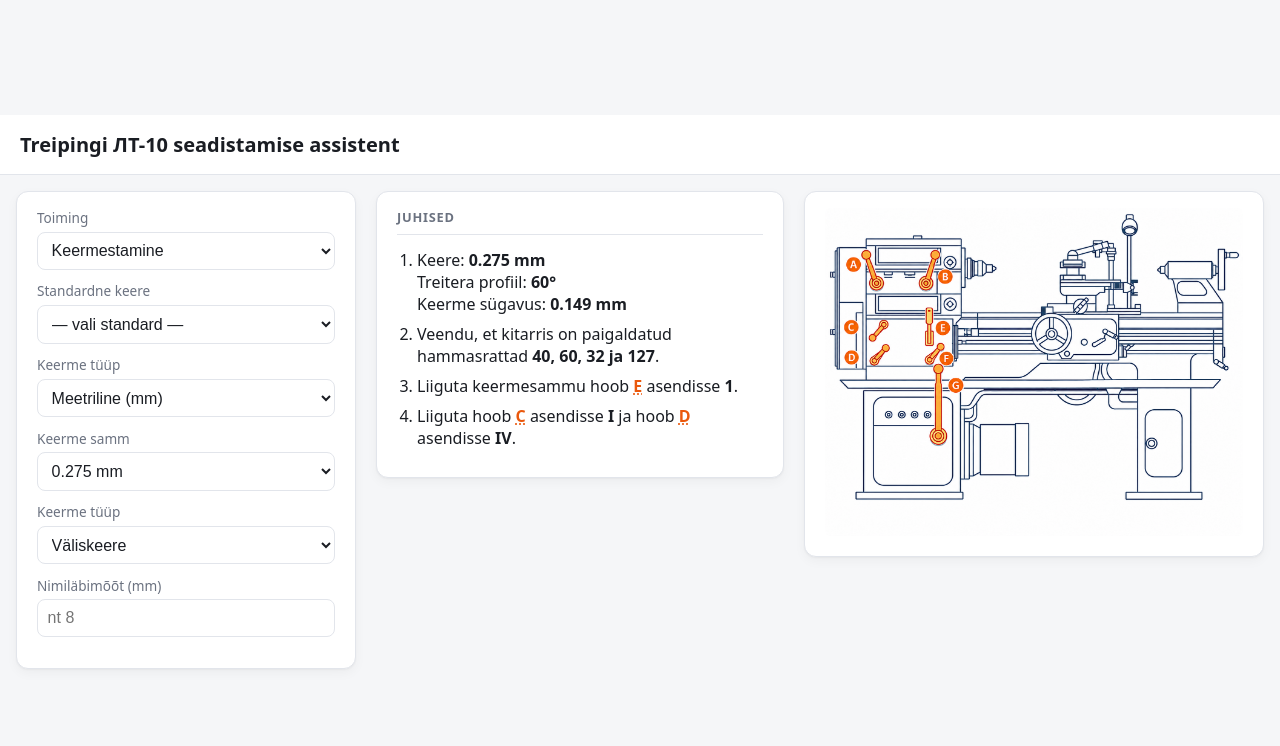
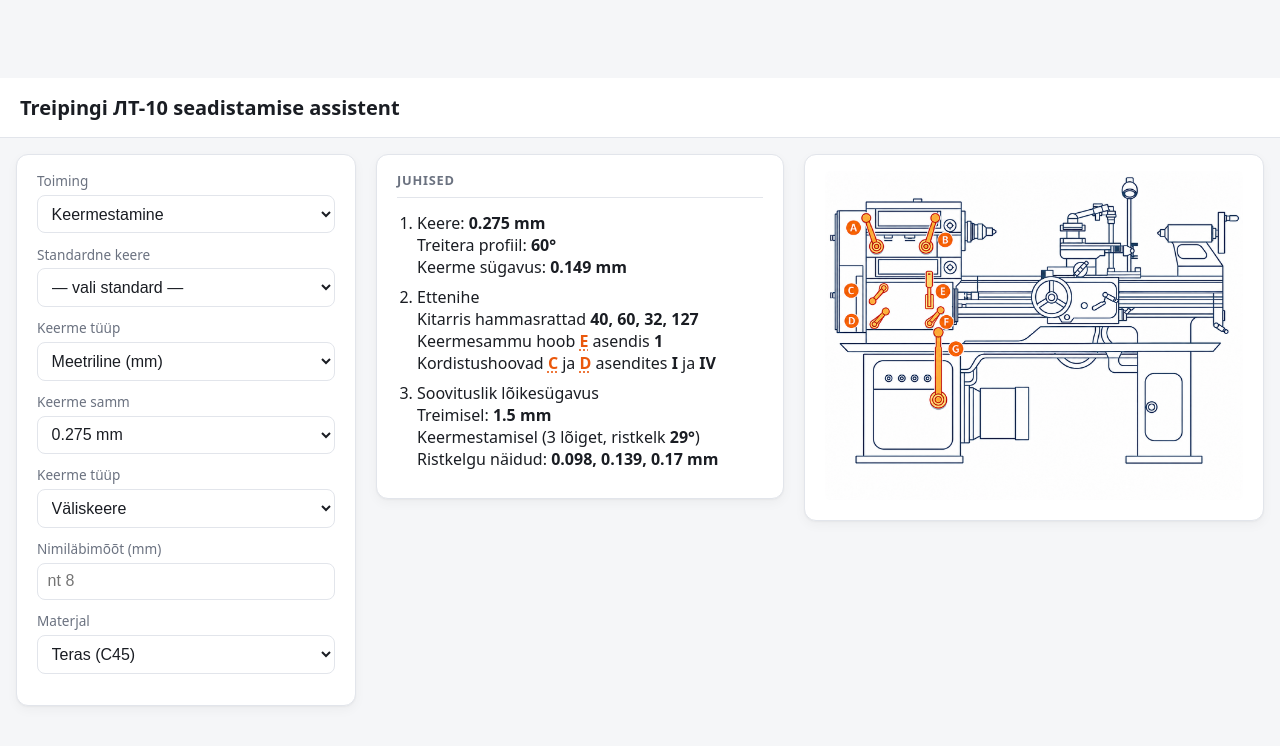
Before and after one commit to taivoliiv/treipingi-assistent, a plain HTML site: page index.html in a window 1280 px wide. Drawn offline with Linux system fonts and the light colour scheme.

Commit message:
Add spindle speed and cutting depth recommendations
- Restore standard/pitch display and thread depth in summary
- Add material selection with turning speed (Vc) and depth of cut
- Recommend spindle speed (lever B/G) for turning and threading
- Consolidate feed setup (gitara/E/C/D) into one "Ettenihe" step
- Add decreasing-pass threading schedule with compound slide readings

```diff
--- a/app.js
+++ b/app.js
@@ -5,15 +5,13 @@ const directionEl = document.getElementById("thread-direction");
 const directionFieldEl = document.getElementById("direction-field");
 const diameterEl = document.getElementById("diameter");
 const diameterFieldEl = document.getElementById("diameter-field");
+const materialEl = document.getElementById("material");
+const materialFieldEl = document.getElementById("material-field");
 const outputEl = document.getElementById("instructions-output");
 
 const EXTERNAL_TURNING_ALLOWANCE_MM = 0.1;
 
 let currentOptions = [];
-
-function gitaraGearsString(gears) {
-  return `${gears.slice(0, -1).join(", ")} ja ${gears[gears.length - 1]}`;
-}
 
 function buildOptionsForType(type) {
   const options = [];
@@ -82,6 +80,18 @@ function populateValues() {
   const supportsBlankSize = threadTypeEl.value !== "module";
   diameterFieldEl.style.display = supportsBlankSize ? "" : "none";
   directionFieldEl.style.display = supportsBlankSize ? "" : "none";
+  materialFieldEl.style.display = supportsBlankSize ? "" : "none";
+}
+
+function populateMaterials() {
+  MATERIALS.forEach((mat, index) => {
+    const el = document.createElement("option");
+    el.value = String(index);
+    el.textContent = mat.label;
+    materialEl.appendChild(el);
+  });
+  const defaultIndex = MATERIALS.findIndex((mat) => mat.id === "c45");
+  if (defaultIndex !== -1) materialEl.value = String(defaultIndex);
 }
 
 function populateStandardThreads() {
@@ -168,8 +178,10 @@ function generateInstructions() {
   if (std) summaryLines.push(`Standard: <strong>${std.designation}</strong>`);
   summaryLines.push(`Keere: <strong>${describeValue(r)}</strong>`);
 
-  if (r.threadType !== "module" && !Number.isNaN(nominalDiameter) && nominalDiameter > 0) {
-    const blank = calcBlankSize(nominalDiameter, r.pitchMm, directionEl.value);
+  let blank = null;
+  const hasDiameter = r.threadType !== "module" && !Number.isNaN(nominalDiameter) && nominalDiameter > 0;
+  if (hasDiameter) {
+    blank = calcBlankSize(nominalDiameter, r.pitchMm, directionEl.value);
     const label = directionEl.value === "external" ? "Soovituslik tooriku läbimõõt" : "Augu läbimõõt";
     summaryLines.push(`${label}: <strong>Ø${blank.diameter} mm</strong>`);
   }
@@ -181,12 +193,39 @@ function generateInstructions() {
 
   const summaryStep = summaryLines.length ? `<li>${summaryLines.join("<br>")}</li>` : "";
 
+  let speedStep = "";
+  const material = MATERIALS[Number(materialEl.value)];
+  if (material && hasDiameter && directionEl.value === "external") {
+    const turningRpmTarget = calcRpmForCuttingSpeed(material.turningVcMPerMin, blank.diameter);
+    const turning = findNearestSpindleSpeed(turningRpmTarget);
+
+    const threadingRpmTarget = calcRpmForCuttingSpeed(material.turningVcMPerMin * THREADING_SPEED_FACTOR, blank.diameter);
+    const threading = findNearestSpindleSpeed(threadingRpmTarget);
+
+    speedStep = `<li>Optimaalne kiirus<br>Tooriku treimisel: <strong>${turning.rpm} p/min</strong> (hoob ${leverRef("B")} asendis <strong>${turning.leverB}</strong> ja hoob ${leverRef("G")} asendis <strong>${turning.leverG}</strong>)<br>Keermestamisel: <strong>${threading.rpm} p/min</strong> (hoob ${leverRef("B")} asendis <strong>${threading.leverB}</strong> ja hoob ${leverRef("G")} asendis <strong>${threading.leverG}</strong>)</li>`;
+  }
+
+  let depthStep = "";
+  if (r.threadType !== "module") {
+    const lines = [];
+    if (material) lines.push(`Treimisel: <strong>${material.turningDepthMm} mm</strong>`);
+    if (material) {
+      const totalThreadDepth = calcThreadDepth(r.pitchMm, toolAngleDeg);
+      const passes = calcThreadingPasses(totalThreadDepth, material.turningDepthMm);
+      const compoundAngle = calcCompoundAngle(toolAngleDeg);
+      const schedule = calcThreadingPassSchedule(totalThreadDepth, passes, compoundAngle);
+      const readings = schedule.map((s) => s.compoundReadingMm).join(", ");
+      lines.push(`Keermestamisel (${passes} lõiget, ristkelk <strong>${compoundAngle}°</strong>)<br>Ristkelgu näidud: <strong>${readings} mm</strong>`);
+    }
+    if (lines.length) depthStep = `<li>Soovituslik lõikesügavus<br>${lines.join("<br>")}</li>`;
+  }
+
   outputEl.innerHTML = `
     <ol>
       ${summaryStep}
-      <li>Veendu, et kitarris on paigaldatud hammasrattad <strong>${gitaraGearsString(r.gears)}</strong>.</li>
-      <li>Liiguta keermesammu hoob ${leverRef("E")} asendisse <strong>${r.leverE}</strong>.</li>
-      <li>Liiguta hoob ${leverRef("C")} asendisse <strong>${r.leverC}</strong> ja hoob ${leverRef("D")} asendisse <strong>${r.leverD}</strong>.</li>
+      ${speedStep}
+      <li>Ettenihe<br>Kitarris hammasrattad <strong>${r.gears.join(", ")}</strong><br>Keermesammu hoob ${leverRef("E")} asendis <strong>${r.leverE}</strong><br>Kordistushoovad ${leverRef("C")} ja ${leverRef("D")} asendites <strong>${r.leverC}</strong> ja <strong>${r.leverD}</strong></li>
+      ${depthStep}
     </ol>
   `;
 }
@@ -212,7 +251,9 @@ threadTypeEl.addEventListener("change", () => {
 threadValueEl.addEventListener("change", generateInstructions);
 directionEl.addEventListener("change", generateInstructions);
 diameterEl.addEventListener("input", generateInstructions);
+materialEl.addEventListener("change", generateInstructions);
 
 populateStandardThreads();
+populateMaterials();
 populateValues();
 generateInstructions();
--- a/data.js
+++ b/data.js
@@ -10,6 +10,78 @@ const NORTON_MULTIPLIERS = [
   { factor: 4, leverC: "I", leverD: "III" },
   { factor: 8, leverC: "II", leverD: "III" },
 ];
+
+// Spindli pöördekiirused (p/min) hoobade B ja G asenditel.
+const SPINDLE_SPEEDS = [
+  { leverB: "I", leverG: 1, rpm: 34.5 },
+  { leverB: "I", leverG: 2, rpm: 52 },
+  { leverB: "I", leverG: 3, rpm: 82.5 },
+  { leverB: "I", leverG: 4, rpm: 132 },
+  { leverB: "II", leverG: 1, rpm: 212 },
+  { leverB: "II", leverG: 2, rpm: 330 },
+  { leverB: "II", leverG: 3, rpm: 520 },
+  { leverB: "II", leverG: 4, rpm: 832 },
+];
+
+// Üldtunnustatud lõikekiirused (Vc, m/min) HSS-terale, tavatreimise jaoks.
+// Keermelõikusel kasutatakse madalamat kiirust (vt THREADING_SPEED_FACTOR),
+// et jääks aega poolmutrit käsitsi juhtida. turningDepthMm on üldtunnustatud
+// soovituslik lõikesügavus (ap) HSS-teraga ühe käiguga treimisel.
+const MATERIALS = [
+  { id: "aluminium", label: "Alumiinium", turningVcMPerMin: 150, turningDepthMm: 2.5 },
+  { id: "brass", label: "Messing", turningVcMPerMin: 90, turningDepthMm: 2 },
+  { id: "cast-iron", label: "Malm", turningVcMPerMin: 20, turningDepthMm: 2 },
+  { id: "c45", label: "Teras (C45)", turningVcMPerMin: 25, turningDepthMm: 1.5 },
+  { id: "alloy-steel", label: "Tööriistateras", turningVcMPerMin: 15, turningDepthMm: 1 },
+  { id: "stainless", label: "Roostevaba teras", turningVcMPerMin: 15, turningDepthMm: 1 },
+];
+
+const THREADING_SPEED_FACTOR = 0.4;
+
+// Keermelõikus tehakse mitme järjestikuse lõikega, mitte ühe korraga. Sihitud
+// keskmine ühe lõike sügavus skaleerub materjaliga - kasutame osa materjali
+// treimise lõikesügavusest (turningDepthMm), mitte fikseeritud väärtust.
+const THREADING_PASS_DEPTH_FACTOR = 0.1;
+
+function calcThreadingPasses(totalDepthMm, turningDepthMm) {
+  const targetPassDepth = turningDepthMm * THREADING_PASS_DEPTH_FACTOR;
+  return Math.max(3, Math.round(totalDepthMm / targetPassDepth));
+}
+
+// Ristkelk seatakse tavapäraselt keerme poolnurgast 1 kraadi võrra vähem,
+// nii et lõikab ainult juhtiv hari (mitte mõlemad korraga).
+function calcCompoundAngle(toolAngleDeg) {
+  return toolAngleDeg / 2 - 1;
+}
+
+// Kahanev lõigete kava: kumulatiivne raadiussügavus = kogusügavus x sqrt(lõige/lõigete_arv).
+// Kuna keerme ristlõike pindala kasvab sügavusega ruutfunktsioonina, hoiab see
+// iga lõike eemaldatava metalli koguse ligikaudu ühtlasena (sama põhimõte, mida
+// kasutavad CNC-pinkide "constant area" keermetsüklid). Ristkelu näit on
+// kumulatiivne raadiussügavus jagatud ristkelu nurga koosinusega, sest ristkelk
+// liigub mööda harja, mitte raadiaalselt.
+function calcThreadingPassSchedule(totalDepthMm, passes, compoundAngleDeg) {
+  const cosAngle = Math.cos((compoundAngleDeg * Math.PI) / 180);
+  const schedule = [];
+  for (let n = 1; n <= passes; n++) {
+    const cumulativeRadial = totalDepthMm * Math.sqrt(n / passes);
+    schedule.push({
+      pass: n,
+      compoundReadingMm: Number((cumulativeRadial / cosAngle).toFixed(3)),
+    });
+  }
+  return schedule;
+}
+
+function calcRpmForCuttingSpeed(vcMPerMin, diameterMm) {
+  return (vcMPerMin * 1000) / (Math.PI * diameterMm);
+}
+
+function findNearestSpindleSpeed(targetRpm) {
+  return SPINDLE_SPEEDS.reduce((best, cur) =>
+    Math.abs(cur.rpm - targetRpm) < Math.abs(best.rpm - targetRpm) ? cur : best
+  );
+}
 
 // Levinud standardkeermed - valimisel täidetakse automaatselt läbimõõt ja
 // leitakse vastav saavutatav samm/TPI (kõik allolevad on kontrollitud
--- a/index.html
+++ b/index.html
@@ -70,12 +70,17 @@
       <label for="diameter">Nimiläbimõõt (mm)</label>
       <input type="number" id="diameter" step="0.01" min="0" placeholder="nt 8">
     </div>
+
+    <div class="field" id="material-field">
+      <label for="material">Materjal</label>
+      <select id="material"></select>
+    </div>
   </section>
 
   <section class="panel instructions-panel" aria-label="Seadistusjuhised">
     <h2>Juhised</h2>
     <div id="instructions-output" class="instructions-output">
-      <p class="placeholder">Vali keere, seejärel vajuta &quot;Genereeri juhised&quot;.</p>
+      <p class="placeholder">Vali keere.</p>
     </div>
   </section>
 
```
